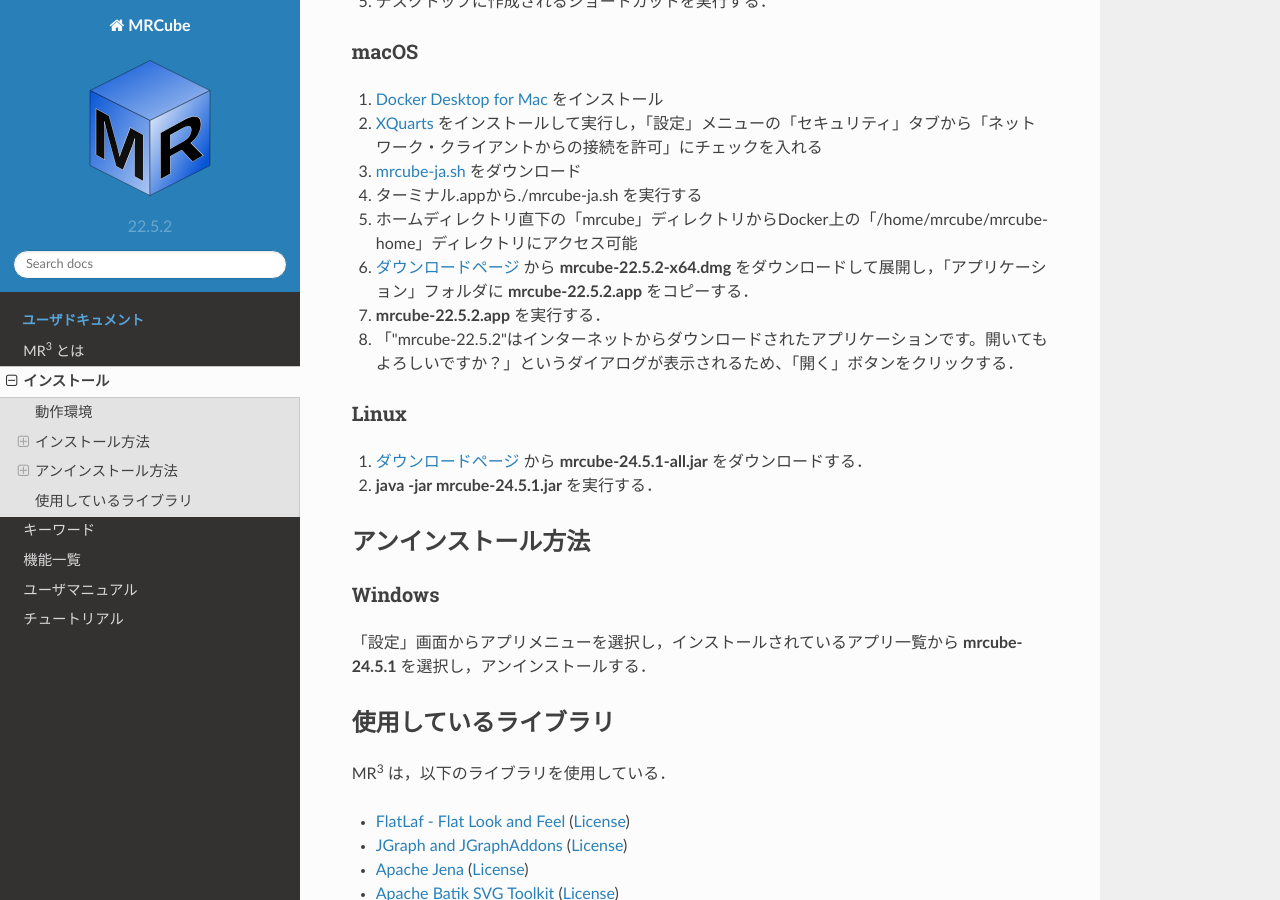
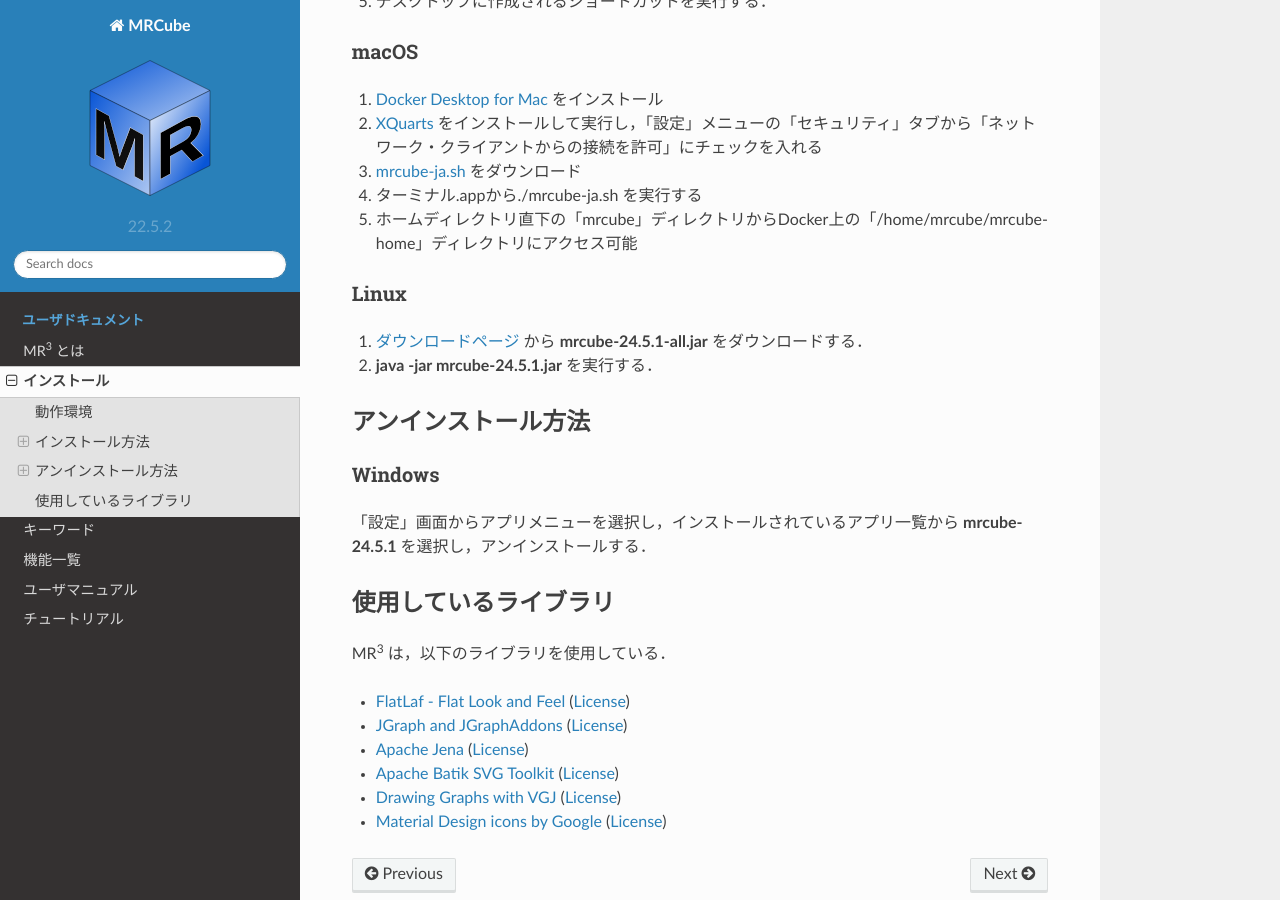
Before and after one commit to mr-3/mrcube-ja-docs, a Sphinx documentation site: the page built from docs/source/install.rst, in a window 1280 px wide and 900 px high, scrolled down 862 px. Built offline with Sphinx 7.4.7 and the Read the Docs theme 2.0.0, drawn with Linux system fonts in a browser that asks for light colours.

Commit message:
update install.rst

```diff
--- a/docs/source/install.rst
+++ b/docs/source/install.rst
@@ -34,10 +34,6 @@
 #. ターミナル.appから./mrcube-ja.sh を実行する
 #. ホームディレクトリ直下の「mrcube」ディレクトリからDocker上の「/home/mrcube/mrcube-home」ディレクトリにアクセス可能
 
-#. `ダウンロードページ <https://github.com/mr-3/mrcube/releases>`_  から **mrcube-22.5.2-x64.dmg** をダウンロードして展開し，「アプリケーション」フォルダに **mrcube-22.5.2.app** をコピーする．
-#. **mrcube-22.5.2.app** を実行する．
-#. 「"mrcube-22.5.2"はインターネットからダウンロードされたアプリケーションです。開いてもよろしいですか？」というダイアログが表示されるため、「開く」ボタンをクリックする．
-
 Linux
 ^^^^^^^^^^^^^^^^^^^^^^^^^^^^^
 #. `ダウンロードページ <https://github.com/mr-3/mrcube/releases>`_  から **mrcube-24.5.1-all.jar** をダウンロードする．
```
